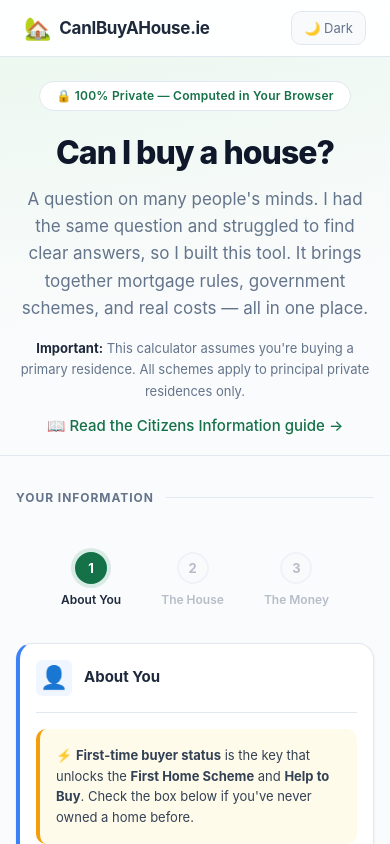
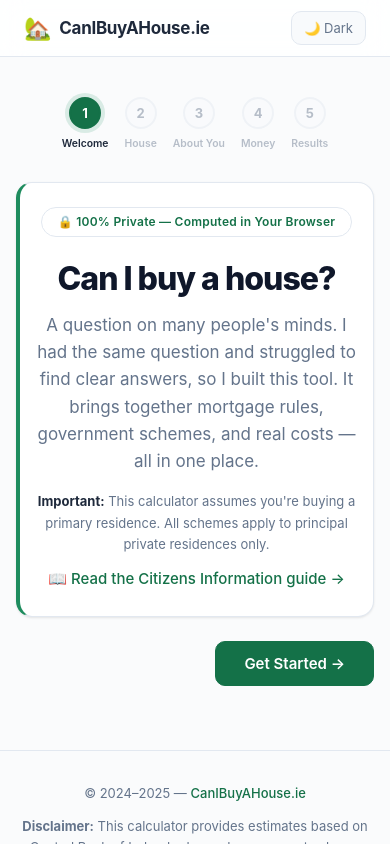
Before and after one commit to Wayne-Thornberry/House-Calculator, a Vue app: page / in a window 390 px wide. Shown: the top 844 px of the page. Built offline with nearby package versions, Linux system fonts and the light colour scheme.

Commit message:
Implement step wizard for user input with enhanced welcome card UI and responsive styles

```diff
--- a/src/App.vue
+++ b/src/App.vue
@@ -13,32 +13,8 @@
     </header>
 
     <main>
-      <!-- Hero -->
-      <section class="hero">
-        <div class="container">
-          <div class="hero-badge">🔒 100% Private — Computed in Your Browser</div>
-          <h1>Can I buy a house?</h1>
-          <p class="hero-subtitle">
-            A question on many people's minds. I had the same question and struggled
-            to find clear answers, so I built this tool. It brings together mortgage
-            rules, government schemes, and real costs — all in one place.
-          </p>
-          <p class="hero-note">
-            <strong>Important:</strong> This calculator assumes you're buying a primary
-            residence. All schemes apply to principal private residences only.
-          </p>
-          <p style="margin-top: 12px;">
-            <a
-              href="https://www.citizensinformation.ie/en/housing/owning-a-home/buying-a-home/steps-involved-buying-a-home/"
-              target="_blank" rel="noopener noreferrer"
-            >📖 Read the Citizens Information guide →</a>
-          </p>
-        </div>
-      </section>
-
-      <!-- Inputs section — step wizard -->
+      <!-- Step wizard -->
       <div class="container" style="margin-top: var(--s6);">
-        <div class="section-label"><span>Your Information</span></div>
 
         <!-- Step indicator -->
         <nav class="stepper" aria-label="Progress">
@@ -57,23 +33,36 @@
           </button>
         </nav>
 
-        <!-- Step 1: About You -->
+        <!-- Step 0: Welcome -->
         <div v-show="currentStep === 0">
-          <PersonInputs
-            v-model:isFirstTimeBuyer="state.isFirstTimeBuyer"
-            v-model:usesLHAL="state.usesLHAL"
-            v-model:grossSalary1="state.grossSalary1"
-            v-model:grossSalary2="state.grossSalary2"
-            v-model:customMortgage="state.customMortgage"
-            :maxMortgage="calculations.ltiMortgage"
-          />
+          <div class="card card-accent-green">
+            <div class="card-body welcome-card">
+              <div class="hero-badge">🔒 100% Private — Computed in Your Browser</div>
+              <h1 class="welcome-title">Can I buy a house?</h1>
+              <p class="welcome-subtitle">
+                A question on many people's minds. I had the same question and struggled
+                to find clear answers, so I built this tool. It brings together mortgage
+                rules, government schemes, and real costs — all in one place.
+              </p>
+              <p class="welcome-note">
+                <strong>Important:</strong> This calculator assumes you're buying a primary
+                residence. All schemes apply to principal private residences only.
+              </p>
+              <p style="margin-top: var(--s3);">
+                <a
+                  href="https://www.citizensinformation.ie/en/housing/owning-a-home/buying-a-home/steps-involved-buying-a-home/"
+                  target="_blank" rel="noopener noreferrer"
+                >📖 Read the Citizens Information guide →</a>
+              </p>
+            </div>
+          </div>
           <div class="wizard-nav">
             <span></span>
-            <button class="btn btn-primary" @click="currentStep = 1" type="button">Next → The House</button>
+            <button class="btn btn-primary btn-lg" @click="currentStep = 1" type="button">Get Started →</button>
           </div>
         </div>
 
-        <!-- Step 2: The House -->
+        <!-- Step 1: The House -->
         <div v-show="currentStep === 1">
           <HouseInputs
             v-model:propertyCondition="state.propertyCondition"
@@ -95,13 +84,29 @@
             :fhsDisabledReason="calculations.fhsDisabledReason"
           />
           <div class="wizard-nav">
-            <button class="btn btn-ghost" @click="currentStep = 0" type="button">← About You</button>
-            <button class="btn btn-primary" @click="currentStep = 2" type="button">Next → The Money</button>
+            <button class="btn btn-ghost" @click="currentStep = 0" type="button">← Back</button>
+            <button class="btn btn-primary" @click="currentStep = 2" type="button">Next → About You</button>
+          </div>
+        </div>
+
+        <!-- Step 2: About You -->
+        <div v-show="currentStep === 2">
+          <PersonInputs
+            v-model:isFirstTimeBuyer="state.isFirstTimeBuyer"
+            v-model:usesLHAL="state.usesLHAL"
+            v-model:grossSalary1="state.grossSalary1"
+            v-model:grossSalary2="state.grossSalary2"
+            v-model:customMortgage="state.customMortgage"
+            :maxMortgage="calculations.ltiMortgage"
+          />
+          <div class="wizard-nav">
+            <button class="btn btn-ghost" @click="currentStep = 1" type="button">← The House</button>
+            <button class="btn btn-primary" @click="currentStep = 3" type="button">Next → The Money</button>
           </div>
         </div>
 
         <!-- Step 3: The Money -->
-        <div v-show="currentStep === 2">
+        <div v-show="currentStep === 3">
           <MoneyInputs
             v-model:depositAmount="state.depositAmount"
             v-model:usesHTB="state.usesHTB"
@@ -114,16 +119,13 @@
             :htbDisabledReason="calculations.htbDisabledReason"
           />
           <div class="wizard-nav">
-            <button class="btn btn-ghost" @click="currentStep = 1" type="button">← The House</button>
-            <button class="btn btn-primary" @click="scrollToResults" type="button">See Results ↓</button>
-          </div>
+            <button class="btn btn-ghost" @click="currentStep = 2" type="button">← About You</button>
+            <button class="btn btn-primary" @click="currentStep = 4" type="button">See Results →</button>
           </div>
         </div>
 
-      <!-- Results -->
-      <div id="results" class="container" style="margin-top: var(--s6);">
-        <div class="section-label"><span>Results &amp; Breakdown</span></div>
-
+        <!-- Step 4: Results -->
+        <div v-show="currentStep === 4">
           <ResultsDisplay
             :canAfford="calculations.canAfford"
             :totalFunds="calculations.totalFunds"
@@ -147,6 +149,12 @@
               :targetDeposit="state.depositAmount"
               :housePrice="state.housePrice"
             />
+          </div>
+
+          <div class="wizard-nav">
+            <button class="btn btn-ghost" @click="currentStep = 3" type="button">← The Money</button>
+            <span></span>
+          </div>
         </div>
       </div>
     </main>
@@ -202,13 +210,8 @@
 const currentYear = CURRENT_YEAR
 
 // Step wizard
-const steps = ['About You', 'The House', 'The Money']
+const steps = ['Welcome', 'House', 'About You', 'Money', 'Results']
 const currentStep = ref(0)
-
-function scrollToResults() {
-  const el = document.getElementById('results')
-  if (el) el.scrollIntoView({ behavior: 'smooth', block: 'start' })
-}
 
 const state = reactive({
   isFirstTimeBuyer: false,
--- a/src/assets/styles/main.css
+++ b/src/assets/styles/main.css
@@ -938,6 +938,19 @@
   color: var(--brand);
 }
 
+@media (max-width: 500px) {
+  .stepper {
+    gap: 0;
+  }
+  .stepper-step {
+    min-width: 0;
+    padding: var(--s2);
+  }
+  .stepper-label {
+    font-size: 0.65rem;
+  }
+}
+
 /* ---------------------------------------------------------------------------
    Wizard navigation buttons
    --------------------------------------------------------------------------- */
@@ -985,10 +998,53 @@
   border-color: var(--slate-300);
 }
 
+.btn-lg {
+  padding: 12px 28px;
+  font-size: var(--text-base);
+}
+
+/* ---------------------------------------------------------------------------
+   Welcome card (step 0)
+   --------------------------------------------------------------------------- */
+.welcome-card {
+  text-align: center;
+  padding: var(--s7) var(--s6);
+}
+
+.welcome-title {
+  font-size: var(--text-4xl);
+  font-weight: 800;
+  letter-spacing: -1px;
+  line-height: 1.1;
+  margin-bottom: var(--s4);
+  color: var(--slate-900);
+}
+
+[data-theme="dark"] .welcome-title { color: var(--text); }
+
+.welcome-subtitle {
+  font-size: var(--text-lg);
+  color: var(--text-muted);
+  max-width: 600px;
+  margin: 0 auto var(--s4);
+  line-height: 1.6;
+}
+
+.welcome-note {
+  font-size: var(--text-sm);
+  color: var(--text-muted);
+  max-width: 520px;
+  margin: 0 auto;
+}
+
+.welcome-note strong { color: var(--text); }
+
 @media (max-width: 640px) {
   .hero { padding: var(--s5) 0 var(--s4); }
   .hero h1 { font-size: var(--text-3xl); }
   .card-body { padding: var(--s4); }
+  .welcome-card { padding: var(--s5) var(--s4); }
+  .welcome-title { font-size: var(--text-3xl); }
 }
 
 @media print {
```
Lines whose indentation alone changed are shown as unchanged.
